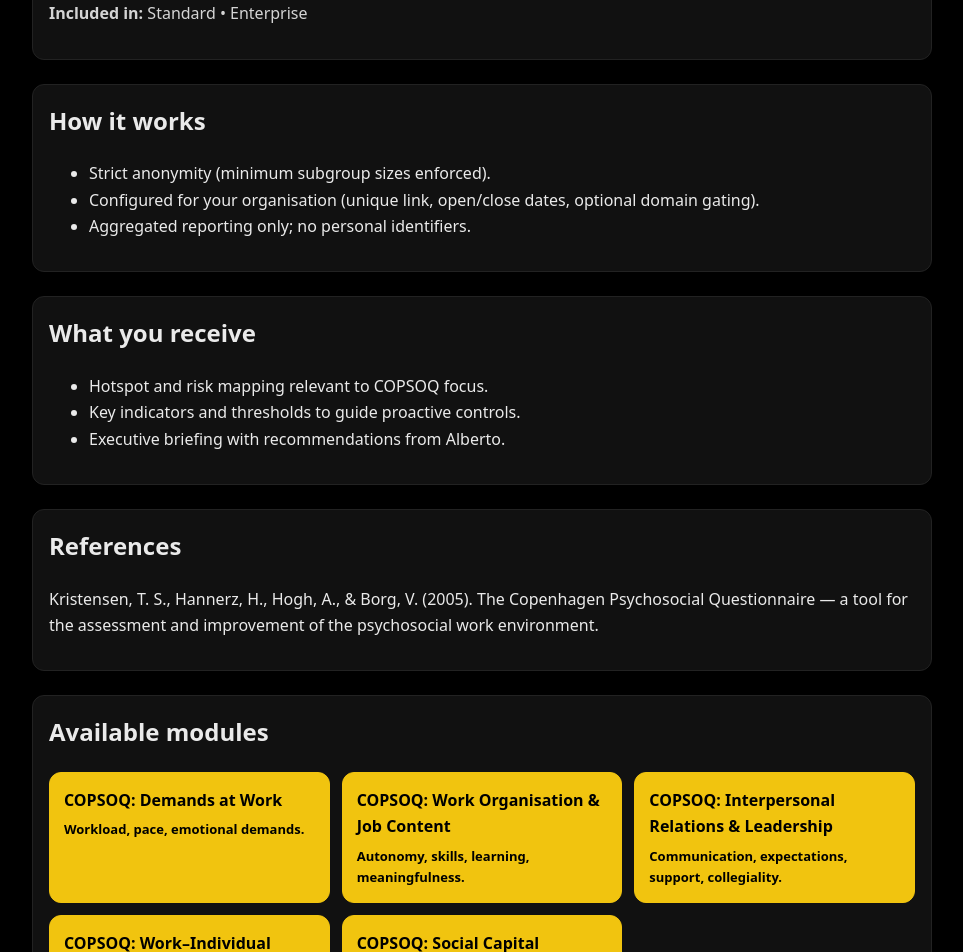
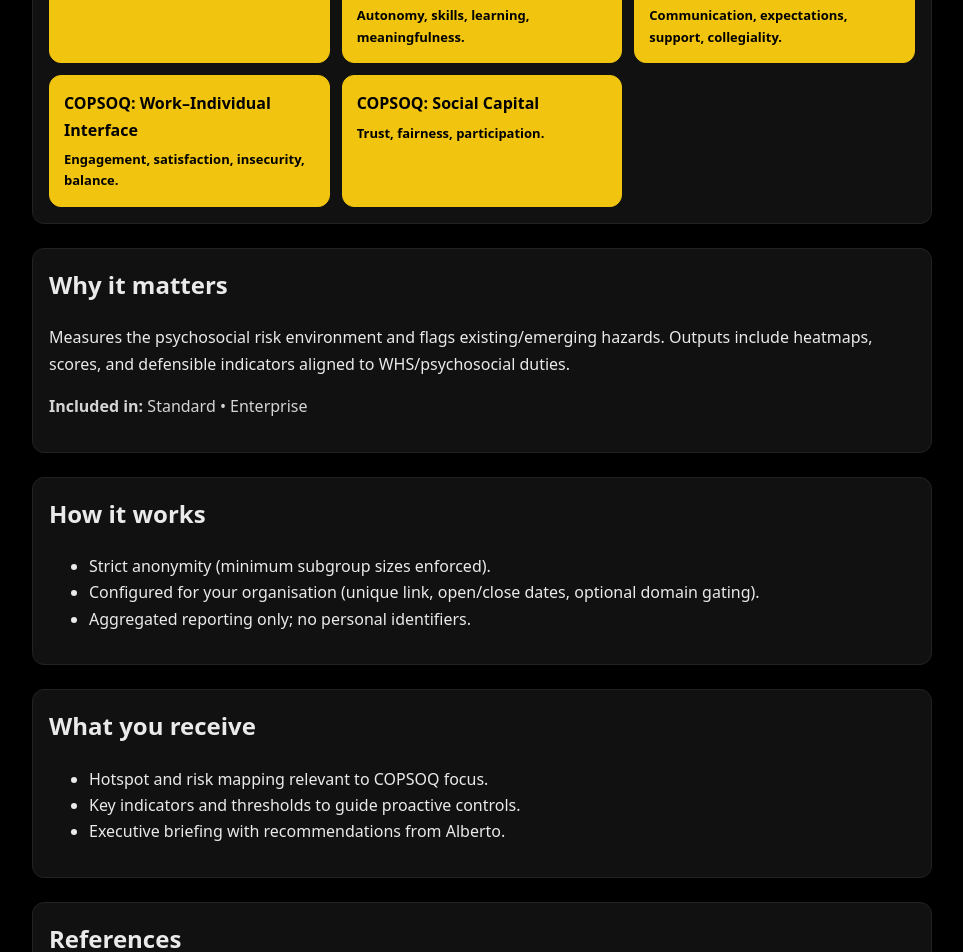
Before and after one commit to AlbertoRMelgoza/AdMeliorem, a Next.js app: page /products/culture-risk-diagnostic/copsoq in a window 1280 px wide. Shown: the part 380-1332 px from the top of the page, without its empty margins (158-1121 px from the left). Built offline with nearby package versions, Linux system fonts and the light colour scheme.

Commit message:
Update page.tsx

```diff
--- a/app/products/culture-risk-diagnostic/[slug]/page.tsx
+++ b/app/products/culture-risk-diagnostic/[slug]/page.tsx
@@ -1,5 +1,5 @@
 import Link from "next/link";
-import type { CSSProperties } from "react"; // <-- needed
+import type { CSSProperties } from "react";
 import { SUBPRODUCTS } from "../subproducts";
 import { SUBSUB_BY_PARENT } from "../subsubproducts";
 
@@ -48,8 +48,35 @@ export default function SubproductPage({ params }: Props) {
       <h1 style={{ marginTop: 0 }}>{sp.title}</h1>
       <p style={{ opacity: 0.9 }}>{sp.short}</p>
 
-      {/* No hero image */}
+      {/* AVAILABLE MODULES — now shown first */}
+      {SUBSUB_BY_PARENT[sp.slug as "copsoq" | "sheq" | "culture-pulse-surveys"]?.length > 0 && (
+        <section style={card}>
+          <h2 style={{ marginTop: 0 }}>Available modules</h2>
+          <div style={{ display: "grid", gridTemplateColumns: "repeat(auto-fill, minmax(260px, 1fr))", gap: 12 }}>
+            {SUBSUB_BY_PARENT[sp.slug as "copsoq" | "seq" | "culture-pulse-surveys"].map((m) => (
+              <a
+                key={m.slug}
+                href={`/products/culture-risk-diagnostic/${sp.slug}/${m.slug}`}
+                style={{
+                  background: "#f1c40f",
+                  color: "#000",
+                  border: "1px solid #f1c40f",
+                  borderRadius: 12,
+                  padding: 14,
+                  textDecoration: "none",
+                  display: "block",
+                  fontWeight: 700,
+                }}
+              >
+                <div>{m.title}</div>
+                <p style={{ margin: "6px 0 0 0", fontSize: 13 }}>{m.short}</p>
+              </a>
+            ))}
+          </div>
+        </section>
+      )}
 
+      {/* Why it matters */}
       <section style={card}>
         <h2 style={{ marginTop: 0 }}>Why it matters</h2>
         <p>{sp.description}</p>
@@ -60,6 +87,7 @@ export default function SubproductPage({ params }: Props) {
         )}
       </section>
 
+      {/* How it works */}
       <section style={card}>
         <h2 style={{ marginTop: 0 }}>How it works</h2>
         <ul>
@@ -69,6 +97,7 @@ export default function SubproductPage({ params }: Props) {
         </ul>
       </section>
 
+      {/* What you receive */}
       <section style={card}>
         <h2 style={{ marginTop: 0 }}>What you receive</h2>
         <ul>
@@ -78,7 +107,7 @@ export default function SubproductPage({ params }: Props) {
         </ul>
       </section>
 
-      {/* References (only if present) */}
+      {/* References (if present) */}
       {sp.reference && (
         <section style={card}>
           <h2 style={{ marginTop: 0 }}>References</h2>
@@ -86,32 +115,21 @@ export default function SubproductPage({ params }: Props) {
         </section>
       )}
 
-      {SUBSUB_BY_PARENT[sp.slug as "copsoq" | "seq" | "culture-pulse-surveys"]?.length > 0 && (
-  <section style={card}>
-    <h2 style={{ marginTop: 0 }}>Available modules</h2>
-    <div style={{ display: "grid", gridTemplateColumns: "repeat(auto-fill, minmax(260px, 1fr))", gap: 12 }}>
-      {SUBSUB_BY_PARENT[sp.slug as "copsoq" | "seq" | "culture-pulse-surveys"].map((m) => (
-        <a
-          key={m.slug}
-          href={`/products/culture-risk-diagnostic/${sp.slug}/${m.slug}`}
-          style={{ background: "#f1c40f", color: "#000", border: "1px solid #f1c40f", borderRadius: 12, padding: 14, textDecoration: "none", display: "block", fontWeight: 700 }}
-        >
-          <div>{m.title}</div>
-          <p style={{ margin: "6px 0 0 0", fontSize: 13 }}>{m.short}</p>
-        </a>
-      ))}
-    </div>
-  </section>
-)}
-
-           <section style={card}>
+      {/* Next step */}
+      <section style={card}>
         <h2 style={{ marginTop: 0 }}>Next step</h2>
         <p>You can add this subproduct to a Culture Risk Diagnostic package, or run it as a standalone engagement.</p>
         <div style={{ display: "flex", gap: 12, flexWrap: "wrap" }}>
-          <Link href="/contact" style={{ background: "#f1c40f", color: "#000", padding: "10px 18px", borderRadius: 6, fontWeight: 700, textDecoration: "none" }}>
+          <Link
+            href="/contact"
+            style={{ background: "#f1c40f", color: "#000", padding: "10px 18px", borderRadius: 6, fontWeight: 700, textDecoration: "none" }}
+          >
             Enquire / Add to Package →
           </Link>
-          <a href={sp.cta?.href ?? "/contact"} style={{ border: "1px solid #444", padding: "10px 18px", borderRadius: 6, fontWeight: 600, textDecoration: "none", color: "#fff" }}>
+          <a
+            href={sp.cta?.href ?? "/contact"}
+            style={{ border: "1px solid #444", padding: "10px 18px", borderRadius: 6, fontWeight: 600, textDecoration: "none", color: "#fff" }}
+          >
             {sp.cta?.label ?? "Purchase (Coming Soon)"}
           </a>
         </div>
```
